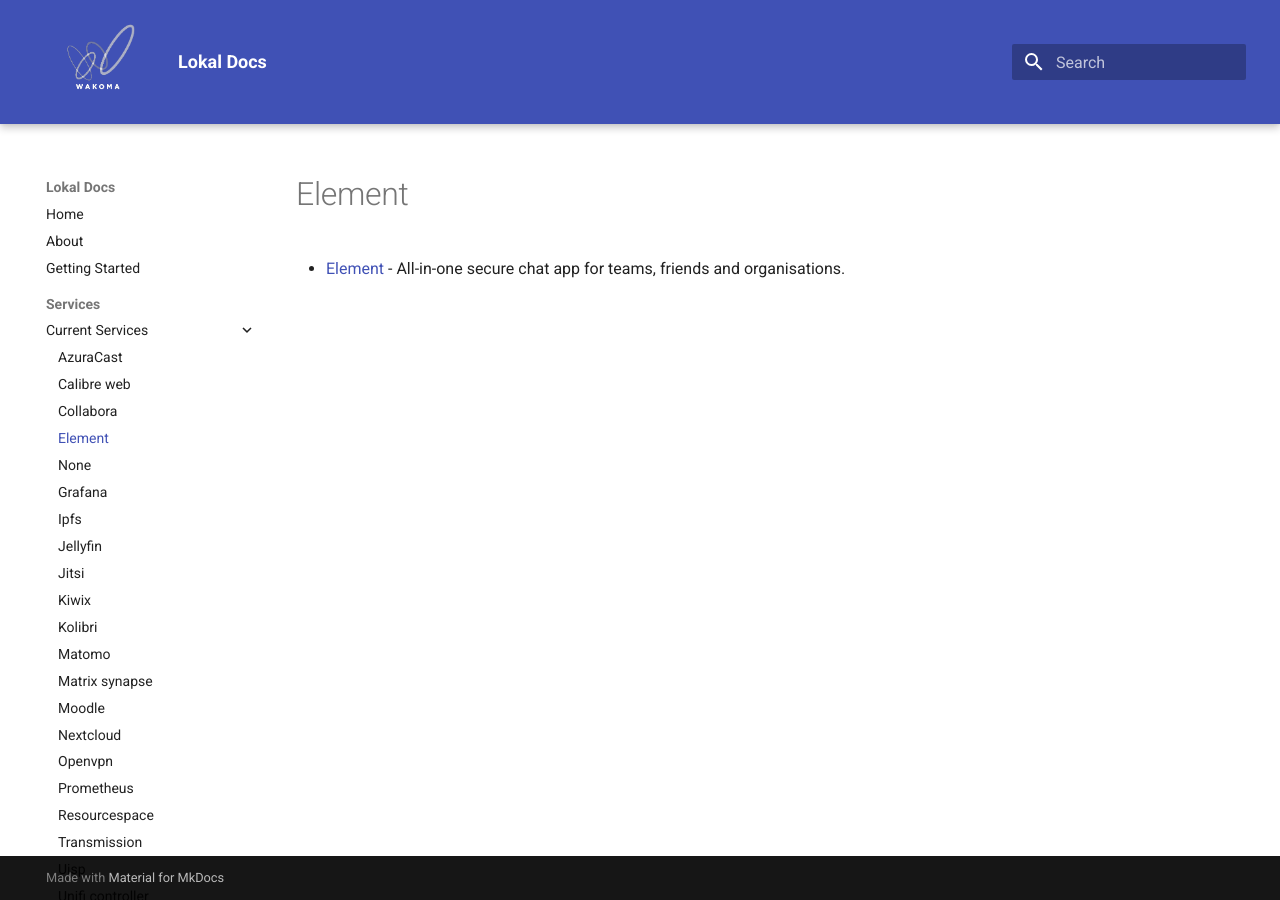
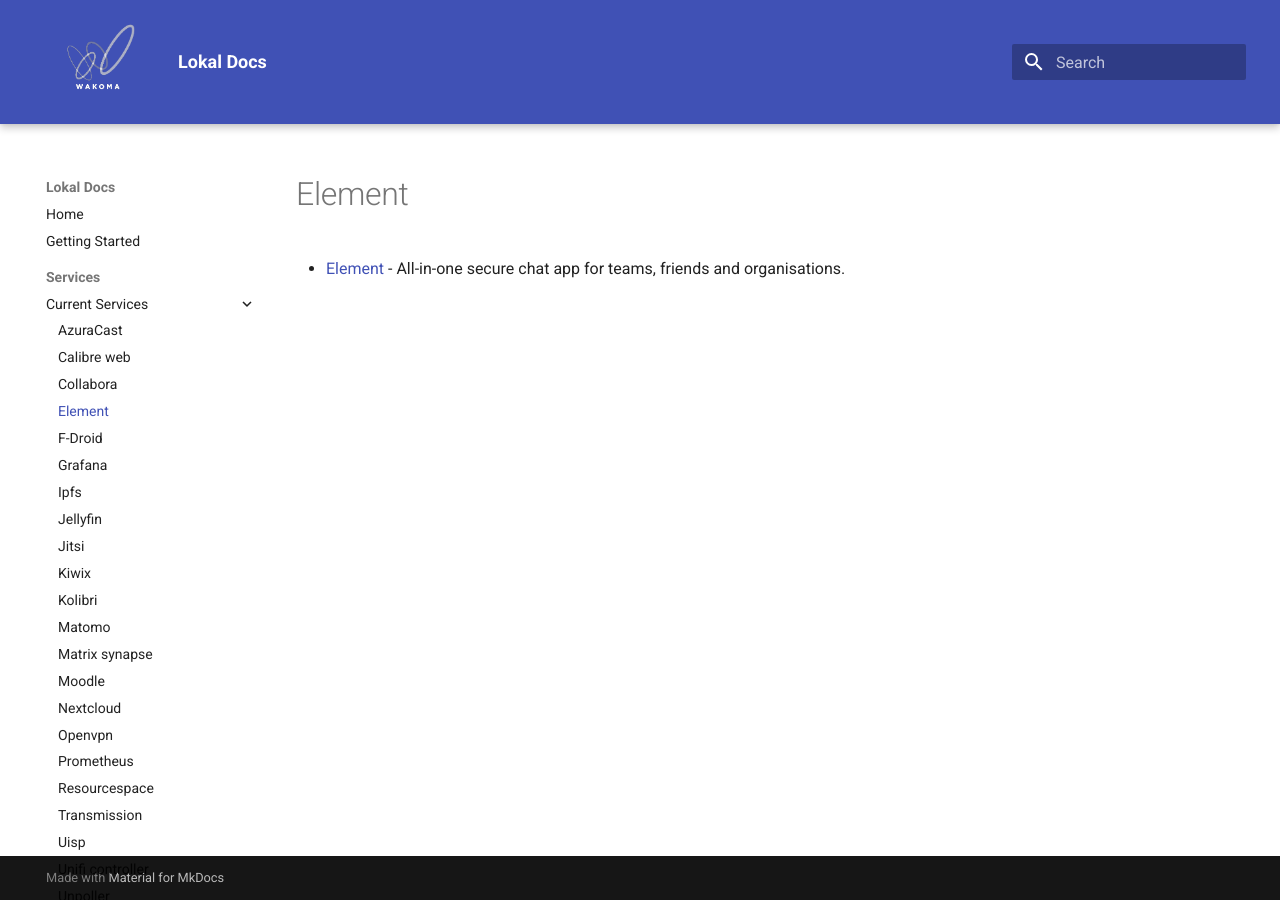
Before and after one commit to Wakoma/docs, an MkDocs documentation site: the page built from docs/services/current/element.md, in a window 1280 px wide. Built offline with MkDocs 1.6.1 and Material for MkDocs 9.7.7, drawn with Linux system fonts in a browser that asks for light colours; some of the changed lines change nothing that is shown.

Commit message:
Update mkdocs.yml

```diff
--- a/mkdocs.yml
+++ b/mkdocs.yml
@@ -9,7 +9,6 @@
     - navigation.sections
 nav:
   - Home: index.md
-  - About: about.md
   - Getting Started: gettingstarted.md
   - Services:
     - Current Services:
@@ -17,7 +16,7 @@
       - services/current/calibre_web.md
       - services/current/collabora.md
       - services/current/element.md
-      - services/upcoming/fdroid.md
+      - services/current/fdroid.md
       - services/current/grafana.md
       - services/current/ipfs.md
       - services/current/jellyfin.md
```
